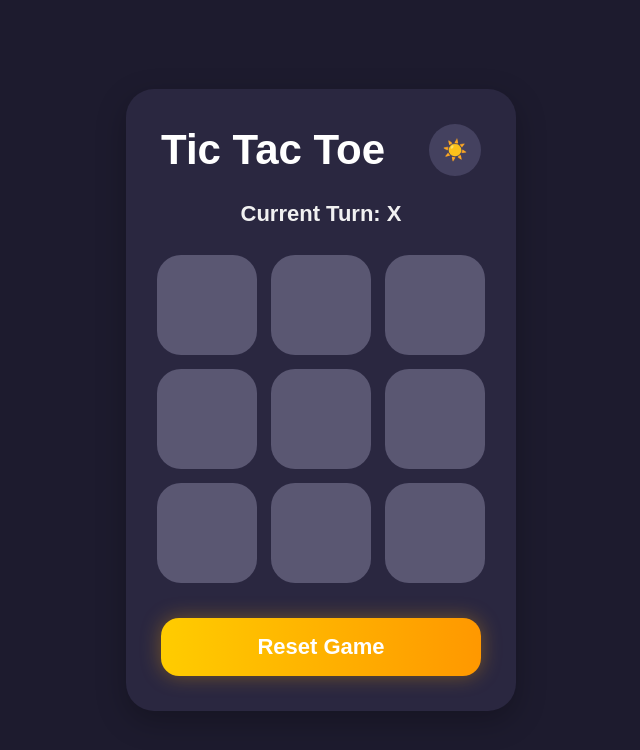
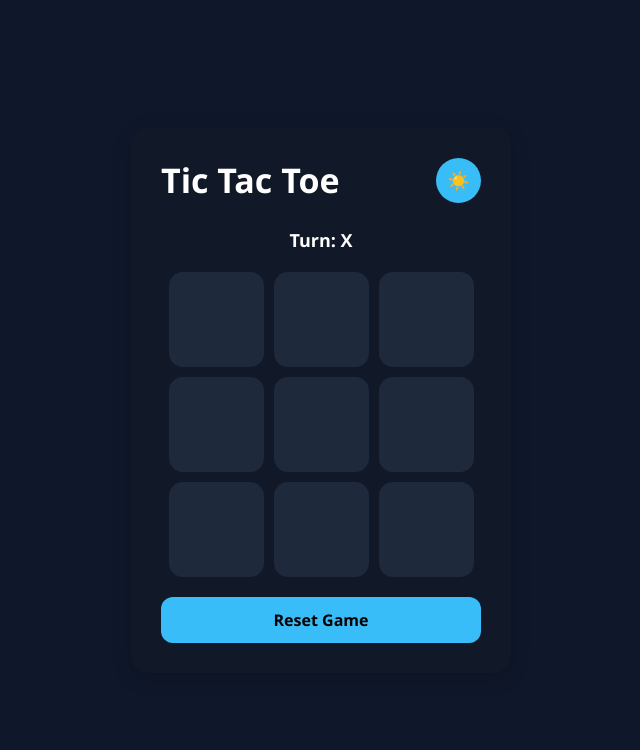
Before and after one commit to VirajKhambekar-09/Tic-Tac-Toe-Game, a React app: page / in a window 1280 px wide. Shown: the top 750 px of the page, without its empty margins (319-959 px from the left). Built offline with nearby package versions, Linux system fonts and the light colour scheme; the HTML template or start-up script is replaced by a standard one.

Commit message:
Update UI

```diff
--- a/src/App.jsx
+++ b/src/App.jsx
@@ -18,11 +18,11 @@ function App() {
   function handleClick(index) {
     if (squares[index] || winner) return;
 
-    const newSquares = [...squares];
+    const nextSquares = [...squares];
 
-    newSquares[index] = xIsNext ? "X" : "O";
+    nextSquares[index] = xIsNext ? "X" : "O";
 
-    setSquares(newSquares);
+    setSquares(nextSquares);
     setXIsNext(!xIsNext);
   }
 
@@ -38,7 +38,7 @@ function App() {
   } else if (isDraw) {
     status = "It's a Draw!";
   } else {
-    status = `Current Turn: ${xIsNext ? "X" : "O"}`;
+    status = `Turn: ${xIsNext ? "X" : "O"}`;
   }
 
   return (
@@ -54,7 +54,7 @@ function App() {
         </button>
       </div>
 
-      <div className="status">{status}</div>
+      <p className="status">{status}</p>
 
       <Board squares={squares} onClick={handleClick} />
 
@@ -79,8 +79,8 @@ function calculateWinner(squares) {
     [2, 4, 6],
   ];
 
-  for (let line of lines) {
-    const [a, b, c] = line;
+  for (let i = 0; i < lines.length; i++) {
+    const [a, b, c] = lines[i];
 
     if (
       squares[a] &&
--- a/src/index.css
+++ b/src/index.css
@@ -2,25 +2,64 @@
   margin: 0;
   padding: 0;
   box-sizing: border-box;
-  font-family: "Poppins", sans-serif;
+  font-family: "Segoe UI", sans-serif;
 }
 
 body {
-  background: #1d1b2e;
   min-height: 100vh;
   display: flex;
   justify-content: center;
   align-items: center;
+  transition: 0.3s;
+}
+
+/* LIGHT MODE */
+
+body.light {
+  background: #f4f7fb;
+}
+
+body.light .app {
+  background: white;
+  color: #222;
+}
+
+body.light .square {
+  background: #e8edf3;
+  color: #222;
+}
+
+body.light .square:hover {
+  background: #d7e0ea;
+}
+
+/* DARK MODE */
+
+body.dark {
+  background: #0f172a;
+}
+
+body.dark .app {
+  background: #111827;
   color: white;
 }
 
+body.dark .square {
+  background: #1e293b;
+  color: #38bdf8;
+}
+
+body.dark .square:hover {
+  background: #334155;
+}
+
 .app {
-  background: #2a2740;
-  padding: 35px;
-  border-radius: 28px;
-  width: 390px;
+  width: 380px;
+  padding: 30px;
+  border-radius: 18px;
   text-align: center;
-  box-shadow: 0 10px 30px rgba(0, 0, 0, 0.25);
+  box-shadow: 0 5px 20px rgba(0, 0, 0, 0.15);
+  transition: 0.3s;
 }
 
 .top-bar {
@@ -31,66 +70,52 @@ body {
 }
 
 h1 {
-  font-size: 42px;
-  font-weight: 700;
+  font-size: 34px;
 }
 
 .theme-btn {
-  width: 52px;
-  height: 52px;
+  width: 45px;
+  height: 45px;
+  border: none;
   border-radius: 50%;
-  border: none;
-  background: #44415f;
-  color: white;
   cursor: pointer;
-  font-size: 20px;
+  font-size: 18px;
+  background: #38bdf8;
 }
 
 .status {
-  margin-bottom: 28px;
-  font-size: 22px;
+  margin-bottom: 20px;
+  font-size: 18px;
   font-weight: 600;
-  color: #f1f1f1;
 }
 
 .board {
   display: grid;
-  grid-template-columns: repeat(3, 100px);
-  gap: 14px;
+  grid-template-columns: repeat(3, 95px);
+  gap: 10px;
   justify-content: center;
-  margin-bottom: 35px;
+  margin-bottom: 20px;
 }
 
 .square {
-  width: 100px;
-  height: 100px;
+  width: 95px;
+  height: 95px;
   border: none;
-  border-radius: 24px;
-  background: #5a5772;
-  color: white;
-  font-size: 36px;
+  border-radius: 14px;
+  font-size: 34px;
   font-weight: bold;
   cursor: pointer;
   transition: 0.2s;
 }
 
-.square:hover {
-  background: #6b6885;
-}
-
 .reset-btn {
   width: 100%;
-  padding: 16px;
+  padding: 12px;
   border: none;
-  border-radius: 18px;
-  background: linear-gradient(to right, #ffcc00, #ff9800);
-  color: white;
-  font-size: 22px;
-  font-weight: 600;
+  border-radius: 12px;
+  background: #38bdf8;
+  color: black;
+  font-size: 16px;
+  font-weight: bold;
   cursor: pointer;
-  box-shadow: 0 0 20px rgba(255, 170, 0, 0.35);
 }
-
-.reset-btn:hover {
-  opacity: 0.95;
-}
```
